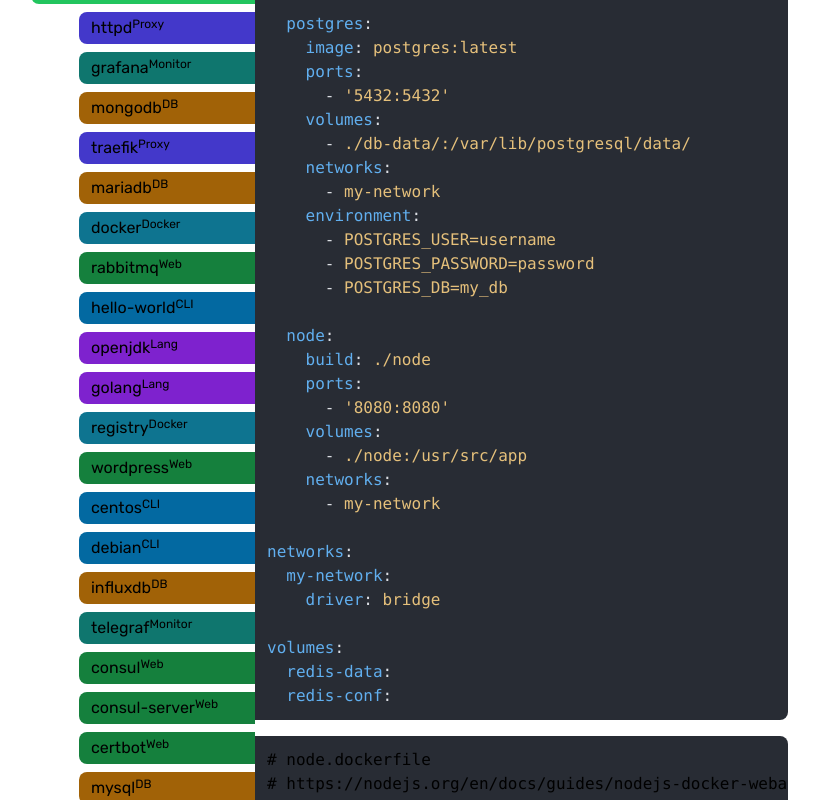
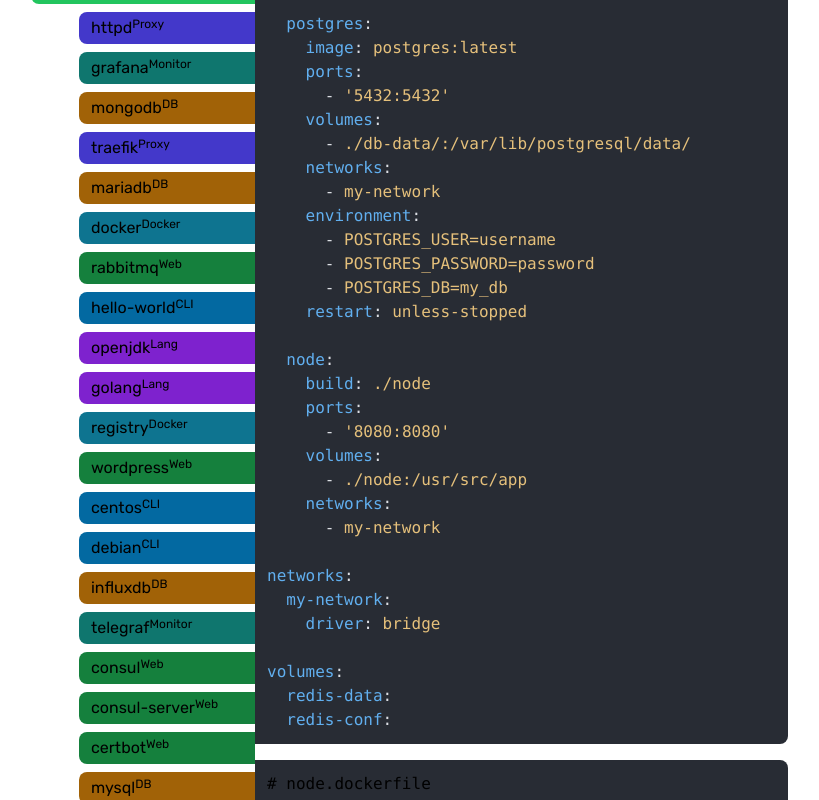
Before and after one commit to eliaspeteri/docker-boilerplate, a React (Vite) app: page / in a window 1280 px wide. Shown: the part 1257-2057 px from the top of the page, without its empty margins (385-1204 px from the left). Built offline with nearby package versions, Linux system fonts and the light colour scheme.

Commit message:
feat: added restart value fix: value checking is done outside helper functions

```diff
--- a/src/App.tsx
+++ b/src/App.tsx
@@ -36,7 +36,7 @@
   };
 
   const printService = (serviceIndex: number) => {
-    const { name, image, command, ports, volumes, environmentVariables, build } = optionsList[serviceIndex];
+    const { name, image, command, ports, volumes, environmentVariables, build, restart } = optionsList[serviceIndex];
     configurationForClipboard += `  ${name || image}:\n`;
 
     const parseImageOrBuild = () => {
@@ -59,7 +59,6 @@
     };
 
     const parseCommand = () => {
-      if (command) {
       configurationForClipboard += `    command: ${command}\n`;
       return (
         <div>
@@ -67,32 +66,28 @@
           <span className="text-vscblue">command</span>: <span className="text-vscyellow">{command}</span>
         </div>
       );
-      }
     };
 
     const parsePorts = () => {
-      if (ports) {
       configurationForClipboard += `    ports:\n`;
-        ports.forEach((port) => (configurationForClipboard += `      - '${port}'\n`));
+      ports!.forEach((port) => (configurationForClipboard += `      - '${port}'\n`));
 
       return (
         <div>
           {'    '}
           <span className="text-vscblue">ports</span>:{' '}
-            {ports.map((port: string, index) => (
+          {ports!.map((port: string, index) => (
             <div key={index}>
               {'     '} - <span className="text-vscyellow">'{port}'</span>
             </div>
           ))}
         </div>
       );
-      }
     };
 
     const parseVolumes = () => {
-      if (volumes && isVolumesSelected) {
       configurationForClipboard += `    volumes:\n`;
-        volumes.forEach(
+      volumes!.forEach(
         (volume: Volume) =>
           (configurationForClipboard += `      - ${volume.source}:${volume.target}${
             volume.flags ? `:${volume.flags}` : ''
@@ -114,11 +109,9 @@
           ))}
         </div>
       );
-      }
     };
 
     const parseNetworks = () => {
-      if (isNetworkSelected) {
       configurationForClipboard += `    networks:\n      - ${networkName}\n`;
 
       return (
@@ -130,20 +123,18 @@
           </div>
         </div>
       );
-      }
     };
 
     const parseEnvironmentVariables = () => {
-      if (environmentVariables) {
       configurationForClipboard += `    environment:\n`;
-        environmentVariables.forEach((variable) => (configurationForClipboard += `      - ${variable}\n`));
+      environmentVariables!.forEach((variable) => (configurationForClipboard += `      - ${variable}\n`));
 
       return (
         <div>
           {'    '}
           <span className="text-vscblue">environment</span>:
           <div>
-              {environmentVariables.map((variable: string, index: number) => (
+            {environmentVariables!.map((variable: string, index: number) => (
               <div key={index}>
                 {'      '}- <span className="text-vscyellow">{variable}</span>
               </div>
@@ -151,7 +142,17 @@
           </div>
         </div>
       );
-      }
+    };
+
+    const parseRestart = () => {
+      configurationForClipboard += `    restart: ${restart}\n`;
+
+      return (
+        <div>
+          {'    '}
+          <span className="text-vscblue">restart</span>: <span className="text-vscyellow">{restart}</span>
+        </div>
+      );
     };
 
     return (
@@ -160,12 +161,13 @@
           {'  '}
           <span className="text-vscblue">{name || image}</span>:
         </div>
-        {parseImageOrBuild()}
-        {parseCommand()}
-        {parsePorts()}
-        {parseVolumes()}
-        {parseNetworks()}
-        {parseEnvironmentVariables()}
+        {(image || build) && parseImageOrBuild()}
+        {command && parseCommand()}
+        {ports && parsePorts()}
+        {volumes && isVolumesSelected && parseVolumes()}
+        {networkName && parseNetworks()}
+        {environmentVariables && parseEnvironmentVariables()}
+        {restart && parseRestart()}
       </div>
     );
   };
```
Lines whose indentation alone changed are shown as unchanged.
